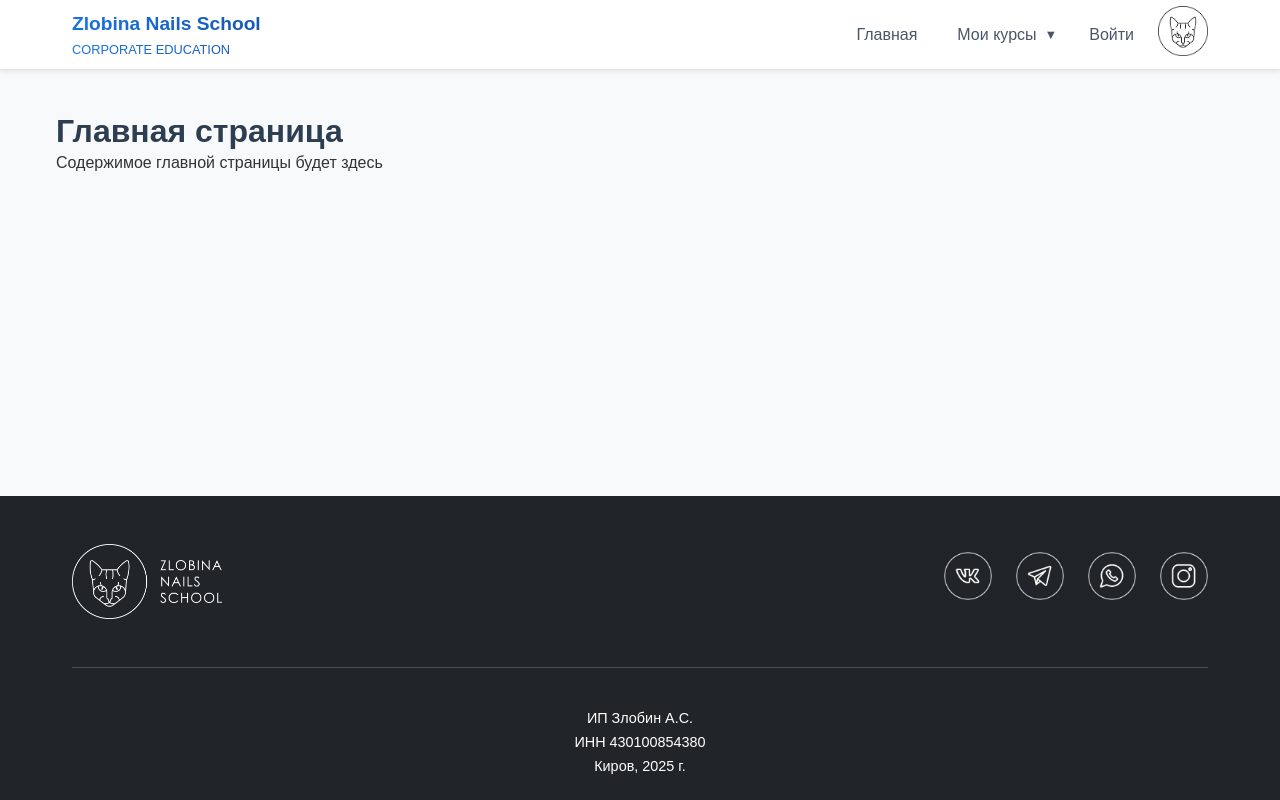
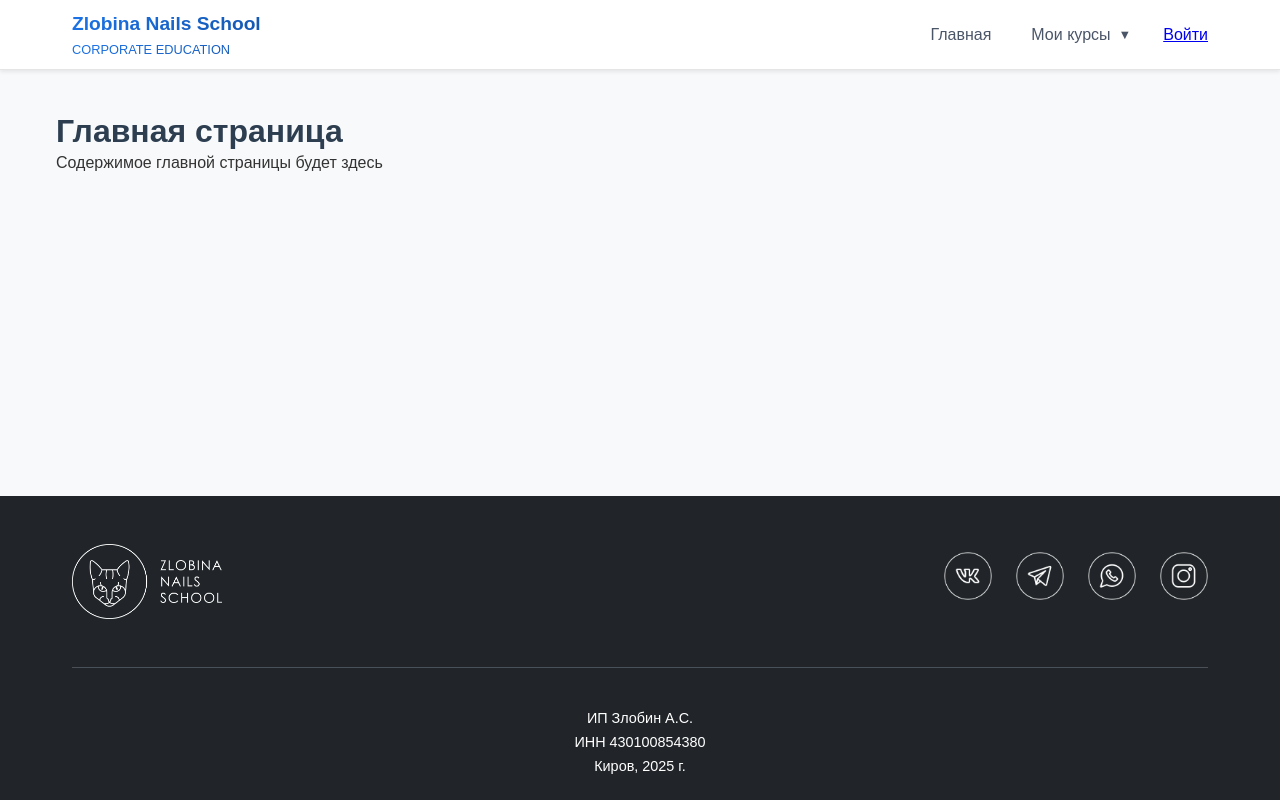
Before and after one commit to ander313-coder/nailschool_frontend, a Vue app: page / in a window 1280 px wide. Built offline with nearby package versions, Linux system fonts and the light colour scheme; the HTML template or start-up script is replaced by a standard one.

Commit message:
доработка аватара пользователя

```diff
--- a/src/components/AppHeader.vue
+++ b/src/components/AppHeader.vue
@@ -13,9 +13,11 @@
 
       <!-- Правая часть - Навигация и Авторизация -->
       <div class="right-section">
+
         <!-- Центральная часть - Навигация -->
         <nav class="navigation">
           <router-link to="/" class="nav-link">Главная</router-link>
+
           <!-- Выпадающее меню "Мои курсы" -->
           <div class="dropdown" @mouseenter="isDropdownOpen = true" @mouseleave="isDropdownOpen = false">
             <button class="dropdown-toggle">
@@ -36,20 +38,26 @@
         <!-- Правая часть - Авторизация -->
         <div class="auth-section">
           <template v-if="authStore.isAuthenticated">
-            <div class="user-menu">
-              <button class="user-button">
-                <div class="user-avatar">
-                  <span>{{ getUserInitials }}</span>
+            <div class="dropdown" @mouseenter="isDropdownOpen = true" @mouseleave="isDropdownOpen = false">
+              <button class="dropdown-toggle">
+                <div class="user-menu">
+                  <button class="user-button">
+                    <span class="user-avatar">{{ getUserInitials  }}</span>
+                  </button>
                 </div>
-                <span class="user-name">{{ authStore.user?.username  }}</span>
               </button>
-            </div>
+              <div class="dropdown-menu" v-show="isDropdownOpen">
+                <router-link to="/profile" class="dropdown-item">
+                  Настройки
+                </router-link>
+                <button class="dropdown-item" @click="handleLogout">
+                  Выйти
+                </button>
+              </div>
+          </div>
           </template>
           <template v-else>
             <router-link to="/login" class="auth-link">Войти</router-link>
-            <router-link to="/login" class="auth-link">
-              <img src="../assets/styles/pic/default-avatar.png" alt="avatar" class="avatar-img">
-            </router-link>
           </template>
         </div>
       </div>
@@ -69,6 +77,10 @@ const getUserInitials = computed(() => {
   return authStore.user.username.charAt(0).toUpperCase()
 })
 
+const handleLogout = () => {
+  authStore.logout()
+  isDropdownOpen.value = false
+}
 
 // Закрываем dropdown при клике вне его
 const closeDropdown = (event: MouseEvent) => {
@@ -218,6 +230,7 @@ document.addEventListener('click', closeDropdown)
   color: var(--text-secondary);
   text-decoration: none;
   font-weight: 500;
+  font-size: medium;
   transition: var(--transition);
   border: none;
   background: none;
@@ -231,27 +244,39 @@ document.addEventListener('click', closeDropdown)
   color: var(--primary);
 }
 
-.auth-section {
+.user-menu {
+  position: relative;
+}
+
+.user-button {
   display: flex;
   align-items: center;
-  gap: 1.5rem;
+  justify-content: center;
+  width: 45px;
+  height: 45px;
+  background: linear-gradient(135deg, #2563eb, #1d4ed8); /* Синий градиент */
+  border: none;
+  border-radius: 50%; /* Делаем круглой */
+  cursor: pointer;
+  transition: all 0.3s ease;
+  padding: 0;
 }
 
-.auth-link {
-  color: var(--text-secondary);
-  text-decoration: none;
-  font-weight: 500;
-  transition: var(--transition);
+.user-button:hover {
+  box-shadow: 0 4px 12px rgba(37, 99, 235, 0.3);
 }
 
-.auth-link:hover {
-  color: var(--primary);
+.user-avatar {
+  color: white;
+  font-weight: 600;
+  font-size: 1.1rem;
+  display: flex;
+  align-items: center;
+  justify-content: center;
+  width: 100%;
+  height: 100%;
 }
 
-.avatar-img {
-  max-width: 50px;
-  height: auto;
-}
 
 @media (max-width: 768px) {
   .container {
@@ -270,13 +295,28 @@ document.addEventListener('click', closeDropdown)
     gap: 1rem;
   }
 
-  .auth-button {
-    padding: 0.5rem 1rem;
-    font-size: 0.9rem;
+  .user-button {
+    width: 40px;
+    height: 40px;
+  }
+
+  .user-avatar {
+    font-size: 1rem;
   }
 
   .logo-text {
     font-size: 1rem;
   }
 }
+
+@media (max-width: 480px) {
+  .user-button {
+    width: 38px;
+    height: 38px;
+  }
+
+  .user-avatar {
+    font-size: 0.9rem;
+  }
+}
 </style>
```
